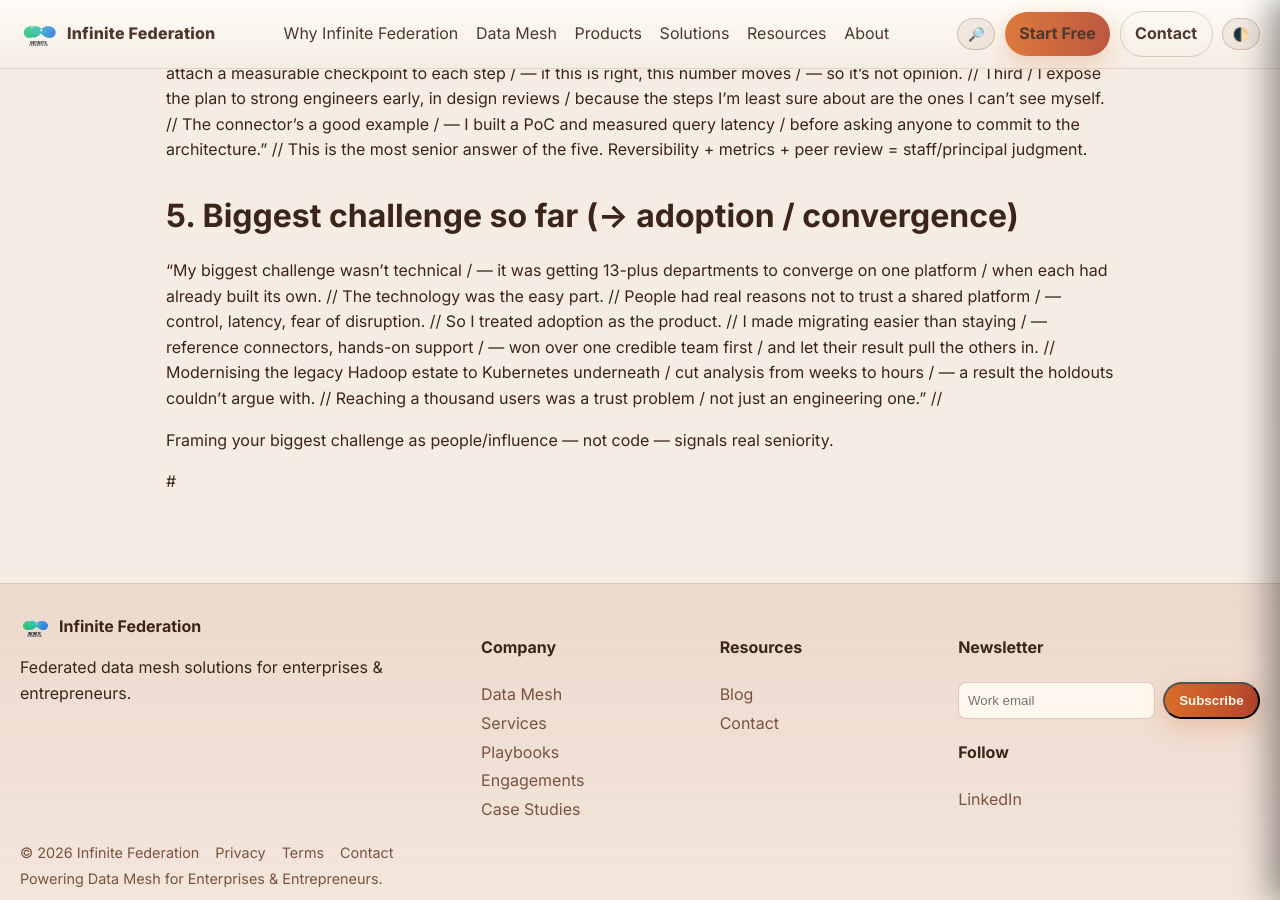
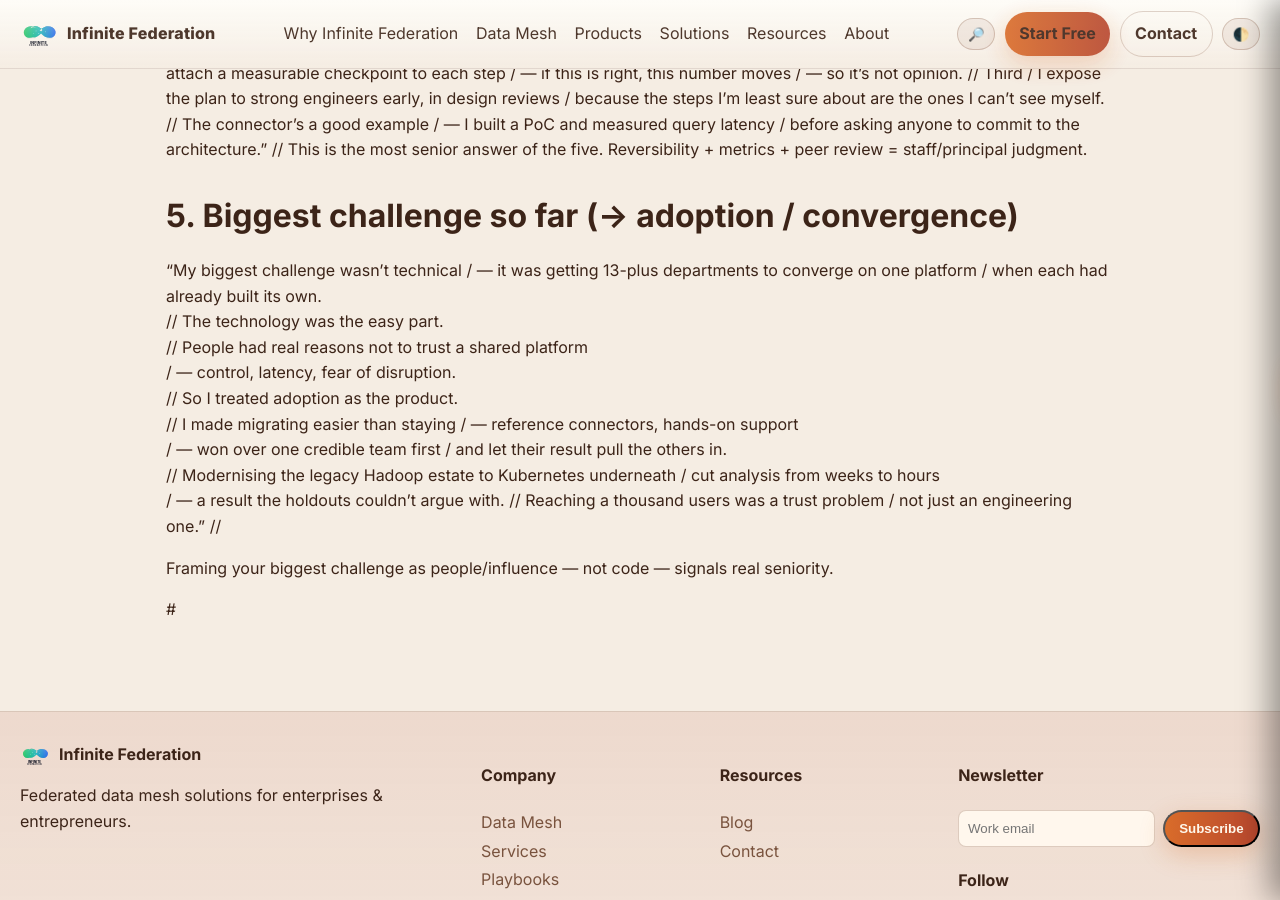
Before and after one commit to InfiniteFederation/InfiniteFederation.github.io, a Jekyll site: the page built from lab/salesforce/SFA-0001.md, in a window 1280 px wide and 900 px high, scrolled down 3141 px. Built offline with Jekyll 4.4.1, drawn with Linux system fonts in a browser that asks for light colours; our own code applies the rules of GitHub Pages for plain Markdown files.

```diff
--- a/lab/salesforce/SFA-0001.md
+++ b/lab/salesforce/SFA-0001.md
@@ -92,15 +92,15 @@ Shows your learning method and humility — exactly what they probe with "new to
 // This is the most senior answer of the five. Reversibility + metrics + peer review = staff/principal judgment.
 
 # 5. Biggest challenge so far (→ adoption / convergence)
-"My biggest challenge wasn't technical / — it was getting 13-plus departments to converge on one platform / when each had already built its own.
-// The technology was the easy part.
-// People had real reasons not to trust a shared platform
-/ — control, latency, fear of disruption.
-// So I treated adoption as the product.
-// I made migrating easier than staying / — reference connectors, hands-on support
-/ — won over one credible team first / and let their result pull the others in.
-// Modernising the legacy Hadoop estate to Kubernetes underneath / cut analysis from weeks to hours
-/ — a result the holdouts couldn't argue with. // Reaching a thousand users was a trust problem / not just an engineering one." //
+"My biggest challenge wasn't technical / — it was getting 13-plus departments to converge on one platform / when each had already built its own. <br>
+// The technology was the easy part. <br>
+// People had real reasons not to trust a shared platform  <br>
+/ — control, latency, fear of disruption. <br>
+// So I treated adoption as the product.  <br>
+// I made migrating easier than staying / — reference connectors, hands-on support  <br>
+/ — won over one credible team first / and let their result pull the others in.  <br>
+// Modernising the legacy Hadoop estate to Kubernetes underneath / cut analysis from weeks to hours  <br>
+/ — a result the holdouts couldn't argue with. // Reaching a thousand users was a trust problem / not just an engineering one." // <br>
 
 Framing your biggest challenge as people/influence — not code — signals real seniority.
 
```
